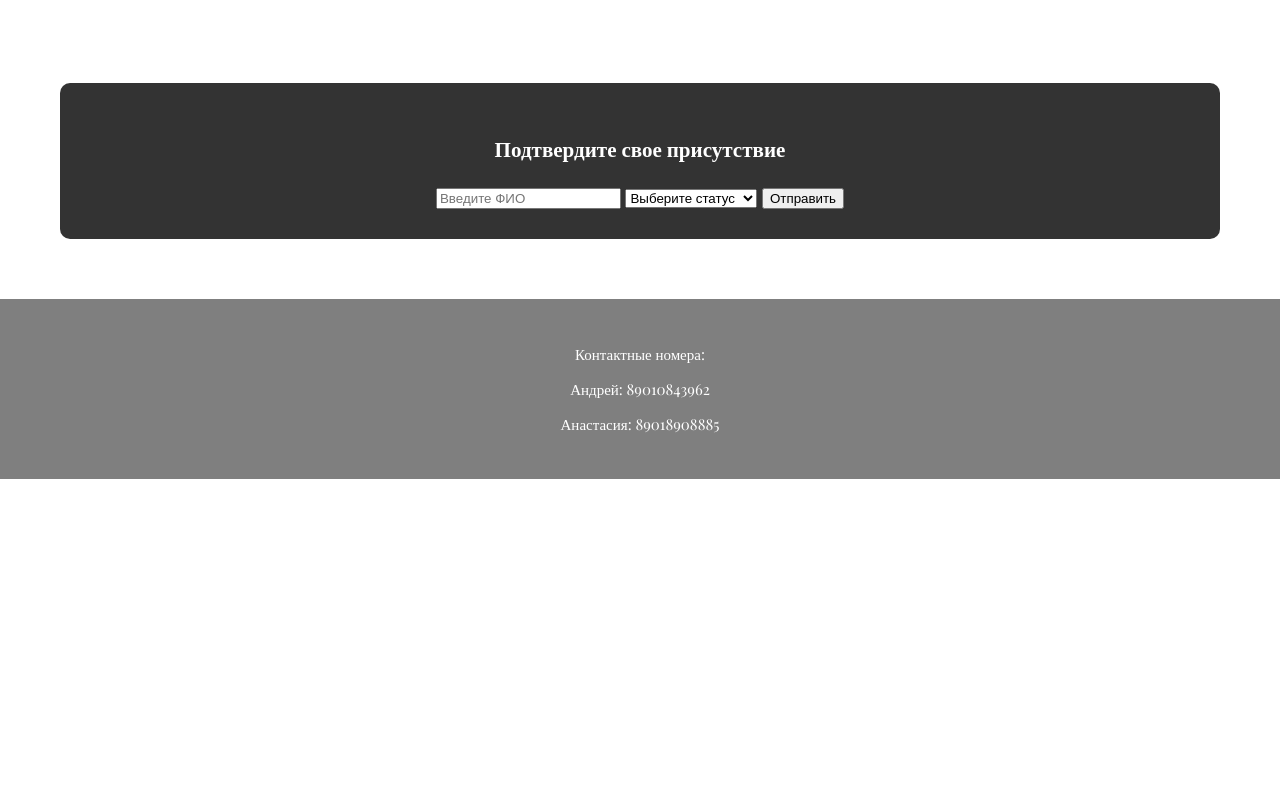
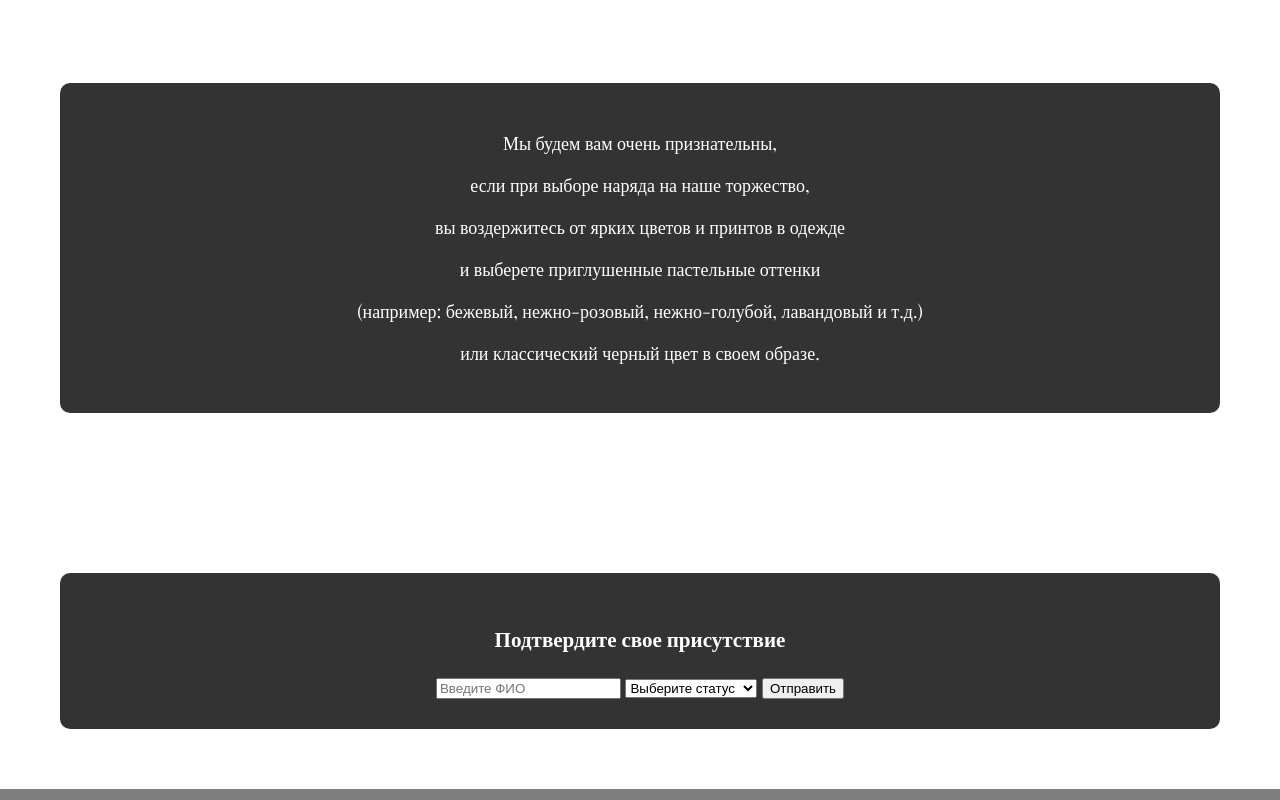
Before and after one commit to AndruxaMi11eR/PriglosSvadba, a plain HTML site: page index.html in a window 1280 px wide. Shown: the part 940-1740 px from the top of the page. Before the commit the page ends 1419 px from the top, so only its background shows below. Drawn offline with nearby package versions, Linux system fonts and the light colour scheme.

Commit message:
index.html

```diff
--- a/index.html
+++ b/index.html
@@ -93,6 +93,17 @@
 
     <div class="content">
         <div class="form-container">
+            <p>Мы будем вам очень признательны,</p>
+            <p>если при выборе наряда на наше торжество,</p>
+            <p>вы воздержитесь от ярких цветов и принтов в одежде</p>
+           <p>и выберете приглушенные пастельные оттенки</p>
+           <p>(например: бежевый, нежно-розовый, нежно-голубой, лавандовый и т.д.)</p>
+           <p>или классический черный цвет в своем образе.</p>
+       </div>
+   </div>
+
+    <div class="content">
+        <div class="form-container">
             <h3>Подтвердите свое присутствие</h3>
             <form id="RSVPForm" method="POST" action="https://script.google.com/macros/s/AKfycbyuggIhqAzHN_0lPJ0TsJfZLYmG8SrixI4yGcW9goD5RRzPIUn8RmgTIWssMnLrhL1b5Q/exec" onsubmit="handleFormSubmit(event)">
                 <input type="text" name="fullName" placeholder="Введите ФИО" required>
@@ -126,18 +137,21 @@
         })
         .then(response => response.text())
         .then(text => {
+            console.log('Ответ сервера:', text.trim());
+            // Проверяем, что ответ содержит OK независимо от регистра
             if (text.trim().toUpperCase().includes("OK")) {
                 const successMessage = document.getElementById("successMessage");
                 successMessage.classList.add("show");
                 setTimeout(() => {
                     successMessage.classList.remove("show");
-                    window.location.href = "https://andruxami11er.github.io/PriglosSvadba/";
+                    window.location.href = "https://andruxami11er.github.io/PriglosSvadba/"; // Ваш сайт
                 }, 2000);
             } else {
                 alert("Произошла ошибка. Пожалуйста, попробуйте снова.");
             }
         })
         .catch(error => {
+            console.error('Ошибка при отправке формы:', error);
             alert("Произошла ошибка. Пожалуйста, попробуйте снова.");
         });
     }
```
